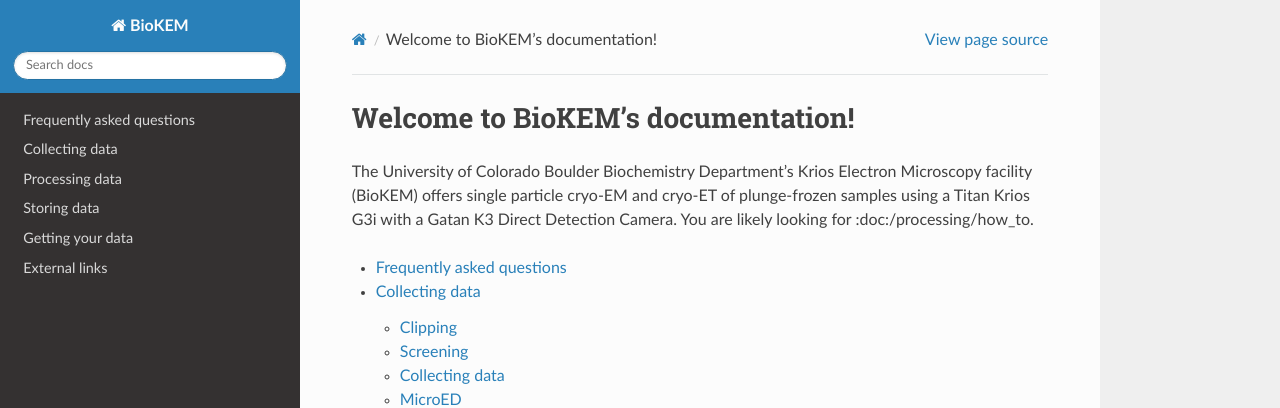
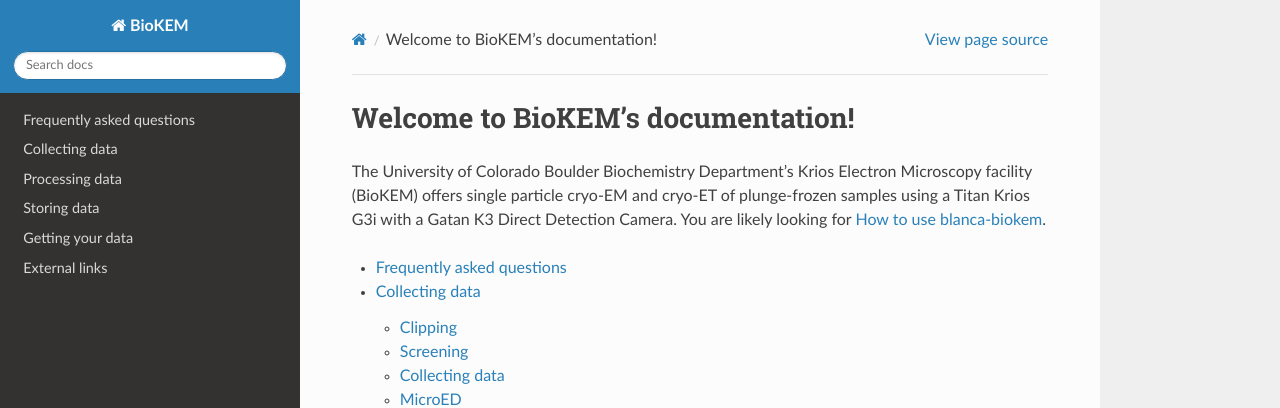
Before and after one commit to CU-BioKEM/user-guide, a Sphinx documentation site: the page built from docs/source/index.rst, in a window 1280 px wide and 1165 px high. Shown: the top 408 px of the window. Built offline with Sphinx 7.4.7 and the Read the Docs theme 2.0.0, drawn with Linux system fonts in a browser that asks for light colours.

Commit message:
fixed :doc link

```diff
--- a/docs/source/index.rst
+++ b/docs/source/index.rst
@@ -8,7 +8,7 @@
 The University of Colorado Boulder Biochemistry Department's Krios Electron
 Microscopy facility (BioKEM) offers single particle cryo-EM and cryo-ET of
 plunge-frozen samples using a Titan Krios G3i with a Gatan K3 Direct Detection
-Camera. You are likely looking for :doc:/processing/how_to.
+Camera. You are likely looking for :doc:`/processing/how_to`.
 
 .. toctree::
    :maxdepth: 2
--- a/docs/source/processing/processing_resources.rst
+++ b/docs/source/processing/processing_resources.rst
@@ -1,7 +1,7 @@
 Processing resources
 ====================
 This section will provide descriptions of the systems associate with BioKEM, for
-technical guides on how to use the systems, see :doc:processing/how_to.
+technical guides on how to use the systems, see :doc:`/processing/how_to`.
 
     - :ref:`Petalibrary`
     - :ref:`Blanca-biokem`
```
